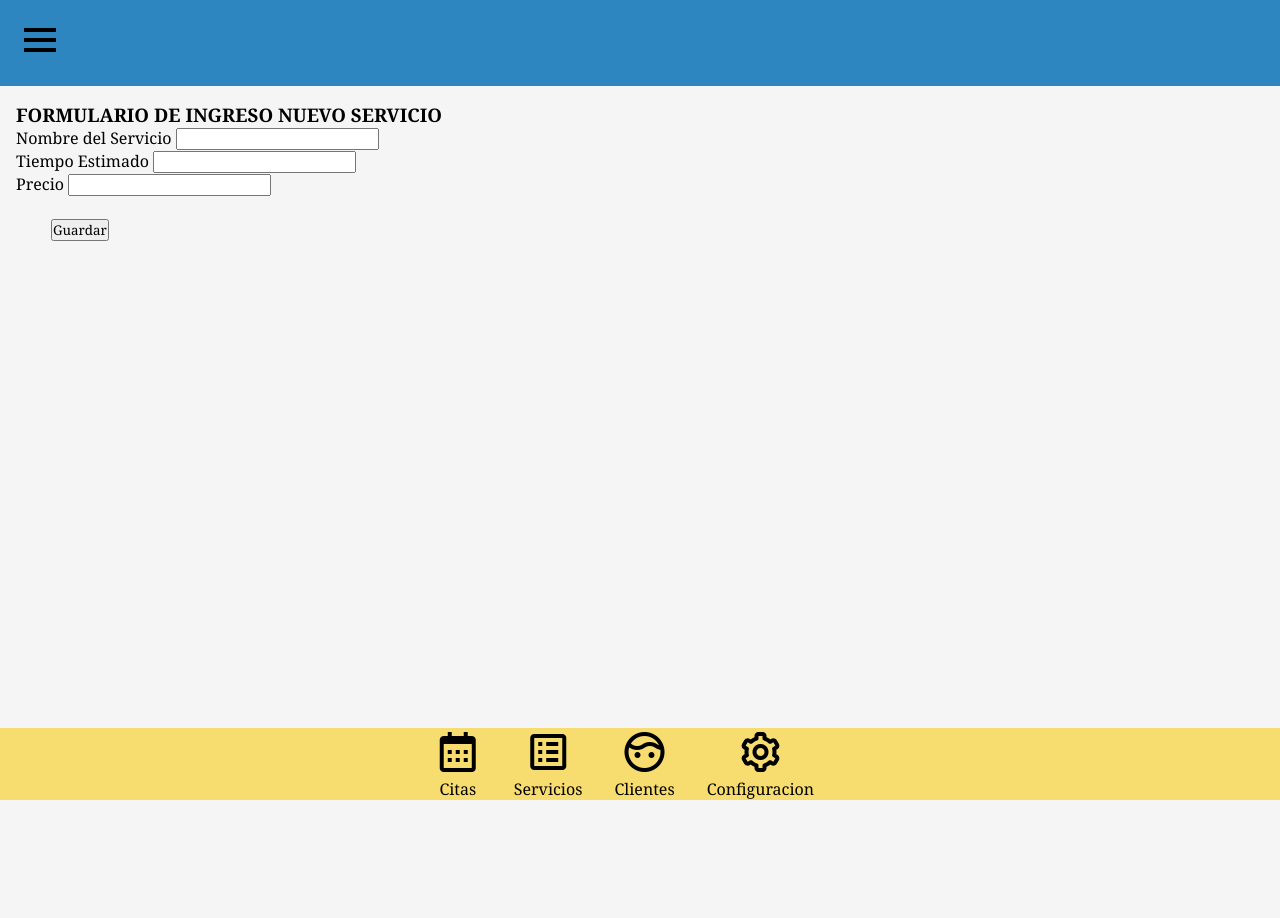
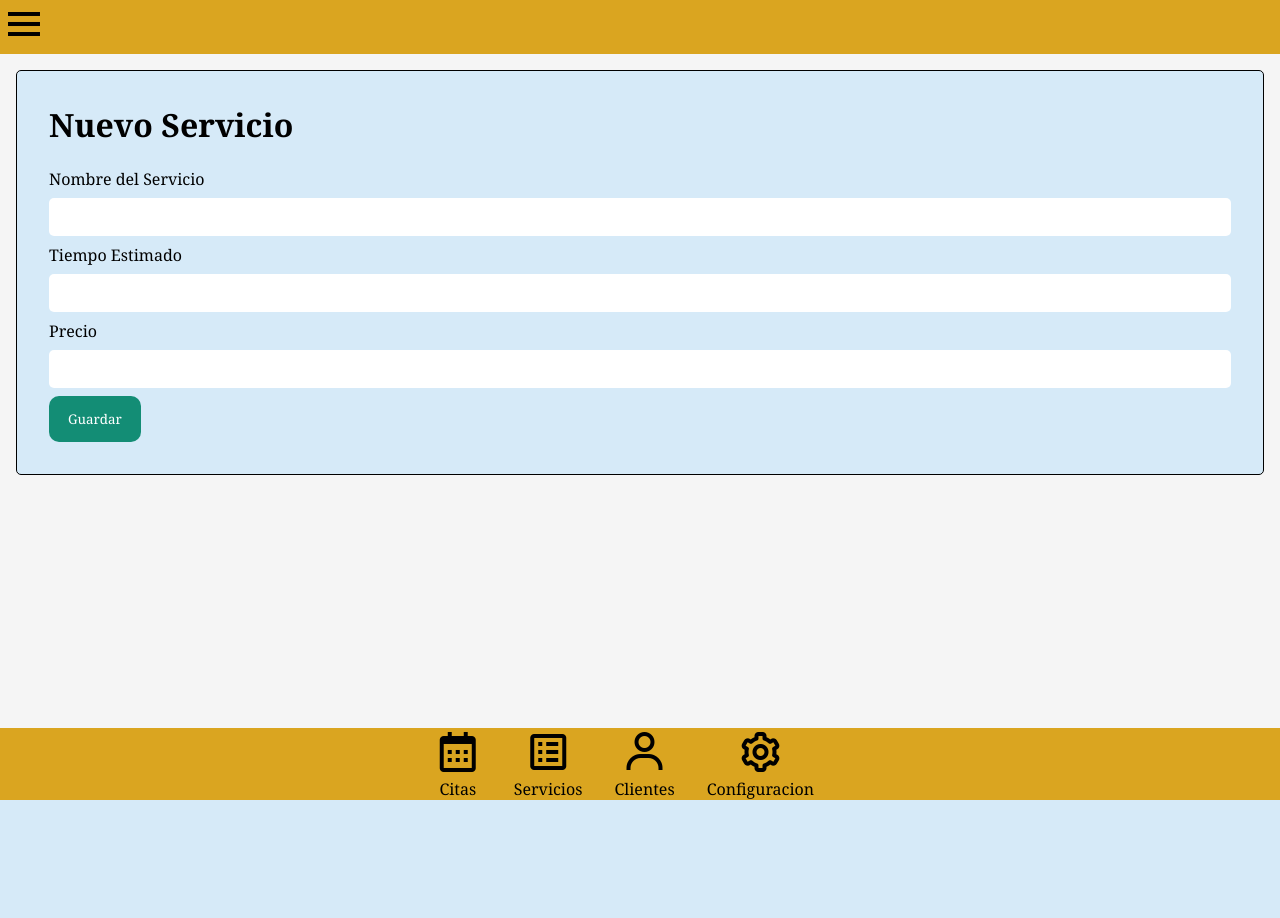
Before and after one commit to jdvg19/stuardbarbershop, a Django app: page /servicios/nuevo-servicio/ in a window 1280 px wide. After the commit the page ends 800 px from the top, so only its background shows below. Run offline with Django 5.2, Linux system fonts and the light colour scheme; some libraries are stand-ins or nearby versions.

Commit message:
tablas y formularios

```diff
--- a/Base/static/Base/scripts.js
+++ b/Base/static/Base/scripts.js
@@ -3,10 +3,10 @@ let anchoVentana = window.innerWidth
 function openNav() {
 
   if (anchoVentana < 768) {
-    document.getElementById("mySidenav").style.width = "13em";
+    document.getElementById("mySidenav").style.width = "100%";
     document.getElementById("openBtn").style.hidden = true;
-    document.getElementById("main").style.marginLeft = "13em";
-
+    document.getElementById("main").style.hidden = true;
+    document.getElementById("mySidenav").style.paddingLeft = "6rem";
   } else {
     document.getElementById("mySidenav").style.width = "12em";
     document.getElementById("openBtn").style.hidden = true;
@@ -19,13 +19,14 @@ function closeNav() {
   document.getElementById("mySidenav").style.width = "0";
   document.getElementById("openBtn").style.marginLeft = "0";
   document.getElementById("main").style.marginLeft = "0";
+  document.getElementById("mySidenav").style.paddingLeft = "0";
 }
 //Funcion para los susbmenus
 let dropdown = document.getElementsByClassName("dropdown-btn");
 let i;
 
 for (i = 0; i < dropdown.length; i++) {
-  dropdown[i].addEventListener("click", function() {
+  dropdown[i].addEventListener("click", function () {
     this.classList.toggle("active");
     let dropdownContent = this.nextElementSibling;
     if (dropdownContent.style.display === "block") {
@@ -37,26 +38,47 @@ for (i = 0; i < dropdown.length; i++) {
 }
 
 //Funcion de la paginación
-$(document).ready(function(){
+$(document).ready(function () {
   $('#data').after('<div id="nav"></div>');
   let rowsShown = 10;
   let rowsTotal = $('#data tbody tr').length;
-  let numPages = rowsTotal/rowsShown;
-  for(i = 0;i < numPages;i++) {
+  let numPages = rowsTotal / rowsShown;
+  for (i = 0; i < numPages; i++) {
     let pageNum = i + 1;
-      $('#nav').append('<a href="#" rel="'+i+'">'+pageNum+'</a> ');
+    $('#nav').append('<a href="#" rel="' + i + '">' + pageNum + '</a> ');
   }
   $('#data tbody tr').hide();
   $('#data tbody tr').slice(0, rowsShown).show();
   $('#nav a:first').addClass('active');
-  $('#nav a').bind('click', function(){
+  $('#nav a').bind('click', function () {
 
     $('#nav a').removeClass('active');
     $(this).addClass('active');
     let currPage = $(this).attr('rel');
     let startItem = currPage * rowsShown;
     let endItem = startItem + rowsShown;
-      $('#data tbody tr').css('opacity','0.0').hide().slice(startItem, endItem).
-      css('display','table-row').animate({opacity:1}, 300);
+    $('#data tbody tr').css('opacity', '0.0').hide().slice(startItem, endItem).
+      css('display', 'table-row').animate({ opacity: 1 }, 300);
   });
 });
+
+//Funcion para visualizar imagen
+const $seleccionArchivos = document.querySelector("#foto"),
+  $imagenPrevisualizacion = document.querySelector("#imagenPrevisualizacion");
+
+// Escuchar cuando cambie
+$seleccionArchivos.addEventListener("change", () => {
+  // Los archivos seleccionados, pueden ser muchos o uno
+  const archivos = $seleccionArchivos.files;
+  // Si no hay archivos salimos de la función y quitamos la imagen
+  if (!archivos || !archivos.length) {
+    $imagenPrevisualizacion.src = "";
+    return;
+  }
+  // Ahora tomamos el primer archivo, el cual vamos a previsualizar
+  const primerArchivo = archivos[0];
+  // Lo convertimos a un objeto de tipo objectURL
+  const objectURL = URL.createObjectURL(primerArchivo);
+  // Y a la fuente de la imagen le ponemos el objectURL
+  $imagenPrevisualizacion.src = objectURL;
+});
--- a/Base/static/Base/styles.css
+++ b/Base/static/Base/styles.css
@@ -11,12 +11,16 @@ body {
     color: #000;
 }
 
-header{
-    background-color: #2e86c1;
+header {
+    background-color: #DAA520;
 }
 
 a {
     text-decoration: none;
+}
+
+.contenedor{
+    margin: 1rem;
 }
 
 /** Menu Lateral **/
@@ -27,32 +31,17 @@ a {
     z-index: 1;
     top: 0;
     left: 0;
-   background-color: #abebc6;
+    background-color: #17202a;
     overflow: hidden;
     transition: 1s;
-    padding-top: 60px;
+    padding-top: 3rem;
 }
-
-/**.dropdown-btn {
-    padding: 8px 8px 8px 32px;
-    text-decoration: none;
-    font-size: 25px;
-    color: gold;
-    display: block;
-    border: none;
-    background: none;
-    width: 100%;
-    text-align: left;
-    cursor: pointer;
-    outline: none;
-    transition: 0.3s;
-}**/
 
 .sidenav a,
 .dropdown-btn {
     padding: 8px 8px 8px 32px;
     font-size: 25px;
-    color: black;
+    color: #fdfefe;
     display: block;
     transition: 0.3s;
     background: none;
@@ -62,11 +51,12 @@ a {
 
 .sidenav a:hover,
 .dropdown-btn:hover {
-    color: whitesmoke;
+    color: #DAA520;
 }
 
 .logo {
-    padding: 8px 5px 8px 0px !important;
+    padding-right: 4rem;
+    width: 200px;
 }
 
 .sidenav .closebtn {
@@ -78,31 +68,24 @@ a {
 }
 
 #openBtn,
-#main {
+#main{
     transition: margin-left 1s;
-    padding: 16px;
 }
 
 .dropdown-container {
     display: none;
-    background-color: #d0d3d4 ;
+    background-color: #1c2833;
     padding-left: 8px;
 }
 
 .active {
     background-color: transparent;
-    color: goldenrod;
+    color: #DAA520;
 }
 
 /*Menu Inferior*/
-.container {
-    display: flex;
-    flex-direction: row;
-    min-height: 100vh;
-}
-
 .menu-footer {
-    background-color:  #f7dc6f ;
+    background-color: #DAA520;
     display: flex;
     justify-content: center;
     align-items: center;
@@ -141,10 +124,10 @@ a {
 /** Tablas **/
 table {
     border-collapse: collapse;
+    background-color: #d6eaf8;
+    border: 1px solid;
+    border-radius: 5px;
     width: 100%;
-    background-color:  #d6eaf8  ;
-    border-style: solid;
-    border-color: #000;
 }
 
 th,
@@ -158,6 +141,38 @@ tr:nth-child(even) {
 }
 
 th {
-    background-color: #117a65  ;
+    background-color: #117a65;
     color: white;
 }
+
+/** Formularios **/
+.row {
+    background-color: #d6eaf8;
+    padding: 2rem;
+    border: 1px solid;
+    border-radius: 5px;
+}
+
+input[type=text],
+[type=number], [type=file] {
+    width: 100%;
+    display: inline-block;
+    padding: 10px 18px;
+    border-radius: 5px;
+    margin: 8px 0;
+    border: none;
+}
+
+input[type=submit] {
+    background-color: #138d75;
+    color: #ffff;
+    cursor: pointer;
+    display: inline-block;
+    border: none;
+    border-radius: 10px;
+    padding: 14px 19px;
+}
+
+input[type=submit]:hover {
+    background-color: #16a085;
+}
--- a/Base/templates/Base/base.html
+++ b/Base/templates/Base/base.html
@@ -9,7 +9,6 @@
   <link rel="icon" href="{% static 'icon.ico' %}" type="image/x-icon" />
 
   <!-- CSS Files -->
-  <link rel="stylesheet" href="https://cdn.datatables.net/2.1.8/css/dataTables.dataTables.css" />
   <link href='https://unpkg.com/boxicons@2.1.4/css/boxicons.min.css' rel='stylesheet'>
   <link rel="stylesheet" href="{% static 'Base/styles.css' %}" type="text/css">
 
@@ -19,28 +18,22 @@
   <header>
 
     <div class="sidenav" id="mySidenav">
-      <a class="logo" href="{% url 'Inicio' %}"><img src="{% static 'barbershop.png' %}" alt="..."
-          style="width: 200px;"></a>
+      <a href="{% url 'Inicio' %}"><img class="logo" src="{% static 'barbershop.png' %}" alt="..."></a>
       <a href="javascript:void(0)" class="closebtn" onclick="closeNav()">&times;</a>
-      <button class="dropdown-btn">Citas
-        <i class='bx bx-calendar'></i>
+      <a href="{% url 'ListadoCita' %}">Citas</a>
+      <a href="#">Eventos</a>
+      <a href="#">Productos</a>
+      <button class="dropdown-btn">Servicios
       </button>
       <div class="dropdown-container">
-        <a href="{% url 'ListadoCita' %}">Listado Citas</a>
-        <a href="{% url 'NuevaCita' %}">Agregar Cita</a>
-      </div> <a href="#">Eventos</a>
-      <a href="#">Productos</a>
+        <a href="{% url 'ListadoServicio' %}">Listado Servicios</a>
+        <a href="{% url 'NuevoServicio' %}">Agregar Servicios</a>
+      </div>
       <button class="dropdown-btn">Estilos
-        <i class='bx bx-face'></i> </button>
+      </button>
       <div class="dropdown-container">
         <a href="{% url 'ListadoEstilo' %}">Listado Estilos</a>
         <a href="{% url 'NuevoEstilo' %}">Agregar Estilos</a>
-      </div>
-      <button class="dropdown-btn">Servicios
-        <i class='bx bx-customize'></i> </button>
-      <div class="dropdown-container">
-        <a href="{% url 'ListadoServicio' %}">Listado Servicios</a>
-        <a href="{% url 'NuevoServicio' %}">Agregar Servicios</a>
       </div>
       <a href="#">Reportes</a>
     </div>
@@ -51,19 +44,21 @@
   </header>
 
   <main id="main">
+    <div class="contenedor">
     {% block content %}{% endblock %}
+    </div>
   </main>
 
   <footer>
-      <div class="menu-footer">
-        <a class="menu-icons" href="#"><i class='bx bx-calendar bx-lg'></i><br>Citas</a>
-        <a class="menu-icons" href="#"><i class='bx bx-spreadsheet bx-lg'></i><br>Servicios</a>
-        <a class="menu-icons" href="{% url 'Inicio' %}"><i class='bx bx-face bx-lg'></i><br>Clientes</a>
-        <a class="menu-icons" href="#"><i class='bx bx-cog bx-lg'></i><br>Configuracion</a>
-      </div>
+    <div class="menu-footer">
+      <a class="menu-icons" href="#"><i class='bx bx-calendar bx-lg'></i><br>Citas</a>
+      <a class="menu-icons" href="#"><i class='bx bx-spreadsheet bx-lg'></i><br>Servicios</a>
+      <a class="menu-icons" href="{% url 'Inicio' %}"><i class='bx bx-user bx-lg'></i><br>Clientes</a>
+      <a class="menu-icons" href="#"><i class='bx bx-cog bx-lg'></i><br>Configuracion</a>
+    </div>
   </footer>
+
   <!--Js Files-->
-  <script src="https://cdn.datatables.net/2.1.8/js/dataTables.js"></script>
   <script src="http://ajax.googleapis.com/ajax/libs/jquery/1.9.1/jquery.min.js"></script>
   <script src="https://unpkg.com/boxicons@2.1.4/dist/boxicons.js"></script>
   <script type="text/javascript" src="{% static 'Base/scripts.js' %}"></script>
--- a/Servicios/templates/Servicios/listado.html
+++ b/Servicios/templates/Servicios/listado.html
@@ -27,7 +27,7 @@
     <tr>
       <td>{{s.nombre}}</td>
       <td>{{s.tiempo}}</td>
-      <td>Q.{{s.precio}}</td>
+      <td>Q{{s.precio}}</td>
       <td>
         <a href="{% url 'UpdateServicio' s.id %}"><box-icon name='edit' size="md"></box-icon></a>
         <a href="{% url 'DeleteServicio' s.id %}"><box-icon name='x-circle' size="md"></box-icon></a>
--- a/Servicios/templates/Servicios/nuevo.html
+++ b/Servicios/templates/Servicios/nuevo.html
@@ -15,31 +15,17 @@
 {% endfor %}
 {% endif %}
 
-<div class="container">
- <form action="#" method="POST" enctype="multipart/form-data">{% csrf_token %}
+<form action="#" method="POST" enctype="multipart/form-data">{% csrf_token %}
     <div class="row">
-        <h3>FORMULARIO DE INGRESO NUEVO SERVICIO</h3>
-        <div class="col-md-3">
-            <label for="">Nombre del Servicio</label>
-            <input type="text" class="form-control" name="nombre" required>
-        </div>
-
-        <div class="col-md-3">
-          <label for="">Tiempo Estimado</label>
-          <input type="number" class="form-control" name="tiempo" required>
-      </div>
-      <div class="col-md-3">
+        <h1>Nuevo Servicio</h1><br>
+        <label for="">Nombre del Servicio</label>
+        <input type="text" name="nombre" required>
+        <label for="">Tiempo Estimado</label>
+        <input type="number" name="tiempo" required>
         <label for="">Precio</label>
-        <input type="number" class="form-control" name="precio" required>
-    </div>
-    </div>
-        <div class="col-md-3" style="margin-left: 35px;"><br>
-            <button type="submit" class="btn btn-success">Guardar</button>
-        </div>
+        <input type="number" name="precio" required>
+        <input type="submit" value="Guardar">
     </div>
 </form>
-</div>
-
-
 
 {% endblock %}
```
Also changed, not shown: Estilos/templates/Estilos/nuevo.html (+10 -52 lines), Inicio/templates/Inicio/inicio.html (+10 -21 lines), Base/static/barbershop.png. Lines whose indentation alone changed are shown as unchanged.
